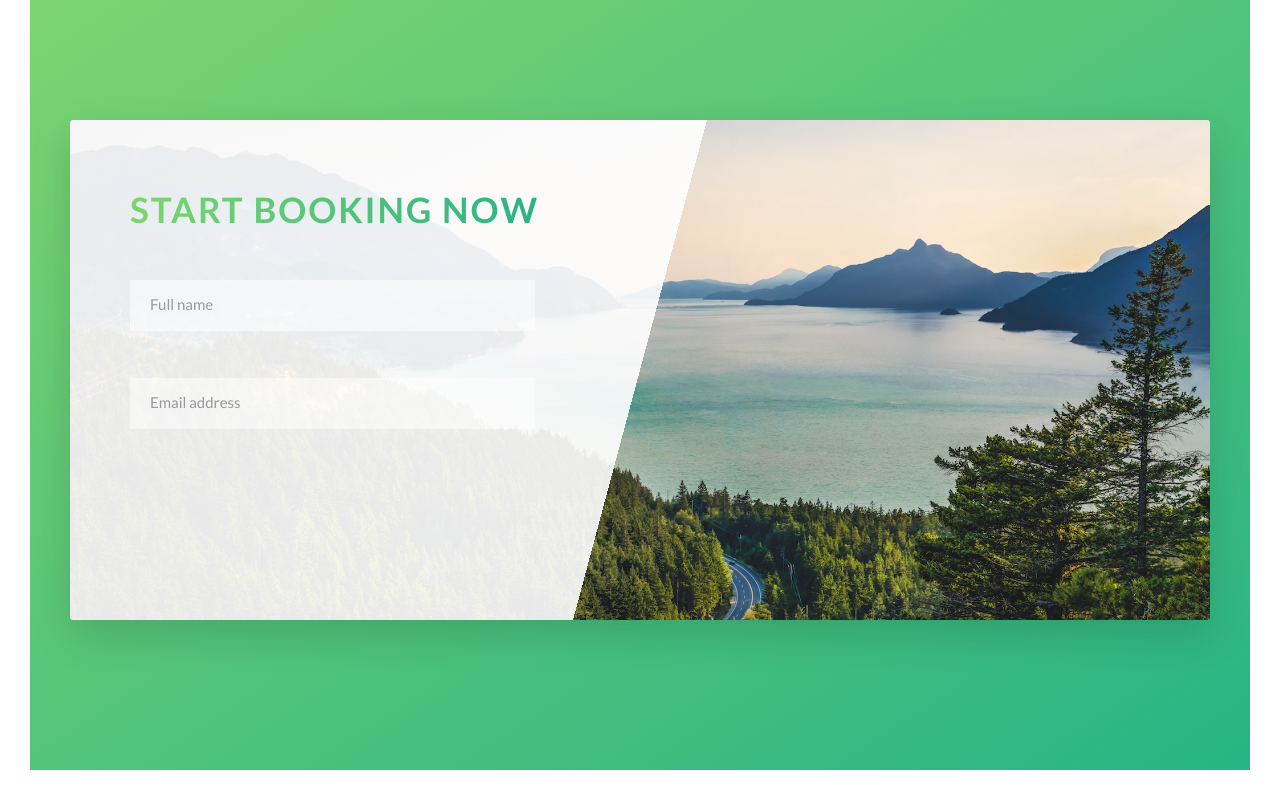
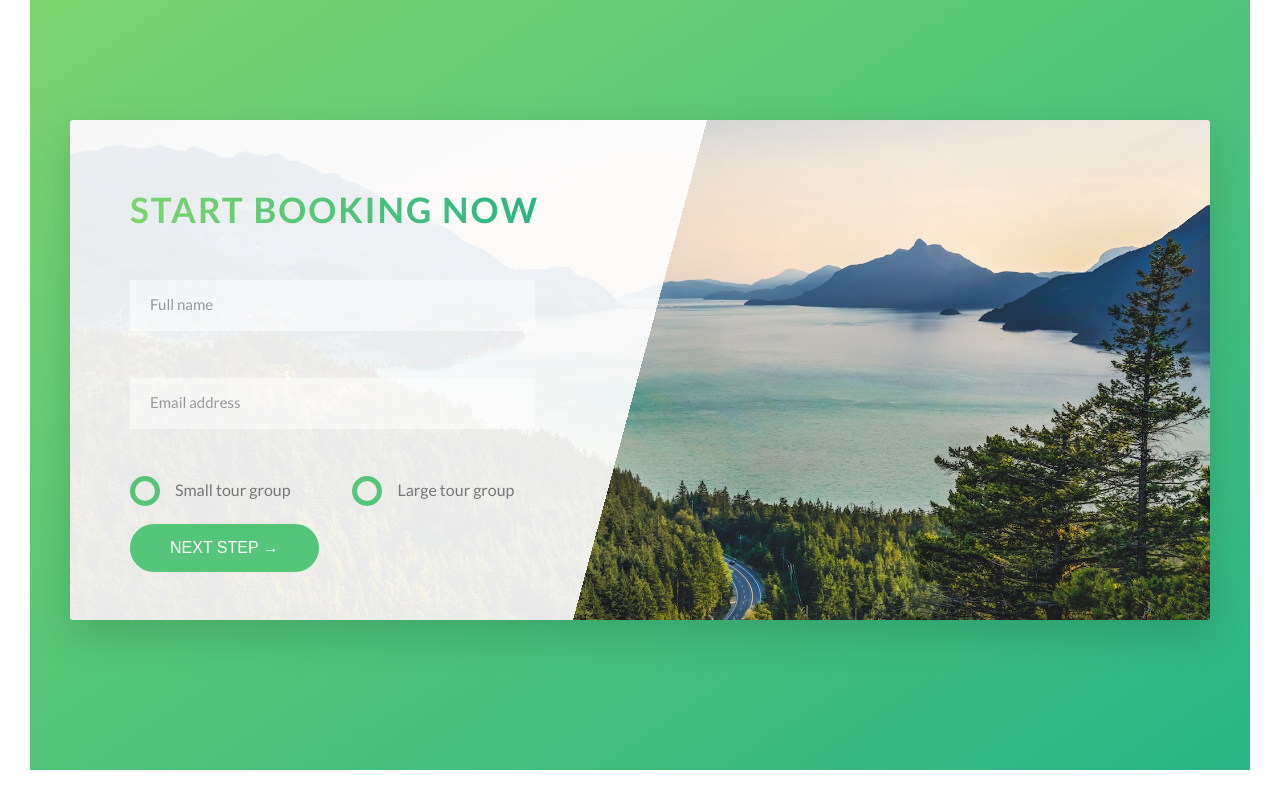
Before and after one commit to LatinWarrior/advanced-css-course, a website: page index.html in a window 1280 px wide. Shown: the part 4529-5329 px from the top of the page. Drawn offline with Linux system fonts and the light colour scheme.

Commit message:
Finished the Booking Section - Part 3.

```diff
--- a/index.html
+++ b/index.html
@@ -300,9 +300,33 @@
                             </div>
 
                             <div class="form__group">
-                                    <input type="email" class="form__input" placeholder="Email address" id="email" required>
-                                    <label for="email" class="form__label">Email Address</label>
+                                <input type="email" class="form__input" placeholder="Email address" id="email" required>
+                                <label for="email" class="form__label">Email Address</label>
+                            </div>
+
+                            <div class="form__group u-margin-bottom-medium">
+                                <div class="form__radio-group">
+                                    <input type="radio" class="form__radio-input" id="small" name="size">
+                                    <label for="small" class="form__radio-label">
+                                        <span class="form__radio-button"></span>
+                                        Small tour group
+                                    </label>
                                 </div>
+
+                                <div class="form__radio-group">
+                                    <input type="radio" class="form__radio-input" id="large" name="size">
+                                    <label for="large" class="form__radio-label">
+                                            <span class="form__radio-button"></span>
+                                        Large tour group
+                                    </label>
+                                </div>
+                            </div>
+
+                            <div class="form__group">
+                                <button class="btn btn--green">
+                                    Next step &rarr;
+                                </button>
+                            </div>
                         </form>
                     </div>
                 </div>
--- a/sass/base/_utilities.scss
+++ b/sass/base/_utilities.scss
@@ -1,23 +1,23 @@
 .u-center-text {
-    text-align: center;
+    text-align: center !important;  // It is okay to use !important in the utility class.
 }
 
 .u-margin-bottom-small {
-    margin-bottom: 1.5rem;
+    margin-bottom: 1.5rem !important;
 }
 
 .u-margin-bottom-medium {
-    margin-bottom: 4rem;
+    margin-bottom: 4rem !important;
 }
 
 .u-margin-bottom-big {
-    margin-bottom: 8rem;
+    margin-bottom: 8rem !important;
 }
 
 .u-margin-top-big {
-    margin-top: 8rem;
+    margin-top: 8rem !important;
 }
 
 .u-margin-top-huge {
-    margin-top: 10rem;
+    margin-top: 10rem !important;
 }
--- a/sass/components/_button.scss
+++ b/sass/components/_button.scss
@@ -1,6 +1,6 @@
 
 .btn {
-
+    &,  // Allow for these properties to be applied to the button element as well, not just the link element.
     &:link,
     &:visited {
         text-transform: uppercase;
@@ -11,6 +11,10 @@
         transition: all .2s;
         position: relative;
         font-size: $default-font-size;
+
+        // Change for the <button> element.
+        border: none;
+        cursor: pointer;
     }
 
     &:hover {
@@ -23,7 +27,9 @@
         }
     }
 
-    &:active {
+    &:active,
+    &:focus {   // Make the focus to act the same way as the active for accessibilty purposes.
+        outline: none;
         transform: translateY(-1px);
         box-shadow: 0 .5rem 1rem rgba($color-black, 0.2);
     }
--- a/sass/components/_form.scss
+++ b/sass/components/_form.scss
@@ -13,7 +13,8 @@
         border: none;
         border-bottom: 3px solid transparent;
         width: 90%;
-        display: inline-block;
+        display: block;
+        transition: all .3s;    // Add animation for bottom border.
 
         &:focus {
             outline: none;  // Eliminate blue border on input element given by the browser by default.
@@ -50,4 +51,51 @@
         visibility: hidden; // To remove the element from the page.
         transform: translateY(-4rem);
     }
+
+    &__radio-group {
+        width: 49%;
+        display: inline-block;  // To prevent line break so they display side-by-side.
+    }
+
+    &__radio-input {
+        display: none;
+    }
+
+    &__radio-label {
+        font-size: $default-font-size;
+        cursor: pointer;
+        position: relative; // This is to allow the radio-button to use position absolute.
+        padding-left: 4.5rem;
+    }
+
+    &__radio-button {
+
+        height: 3rem;
+        width: 3rem;
+        border: 5px solid $color-primary;
+        border-radius: 50%;
+        display: inline-block;
+        position: absolute; // This is okay for the ::after pseudo element. It does not have to be relative. It just needs to be specified.
+        left: 0;
+        top: -.4rem;
+
+        &::after {
+            content: "";    // Pseudo element requires the content property.
+            display: block;
+            height: 1.3rem;
+            width: 1.3rem;
+            border-radius: 50%;
+            position: absolute;
+            top: 50%;
+            left: 50%;
+            transform: translate(-50%, -50%);
+            background-color: $color-primary;
+            opacity: 0; // Make inner circle invisible at the beginning.
+            transition: opacity .2s ;
+        }
+    }
+
+    &__radio-input:checked ~ &__radio-label &__radio-button::after {
+        opacity: 1;
+    }
 }
```
Also changed, not shown: css/style.css.
